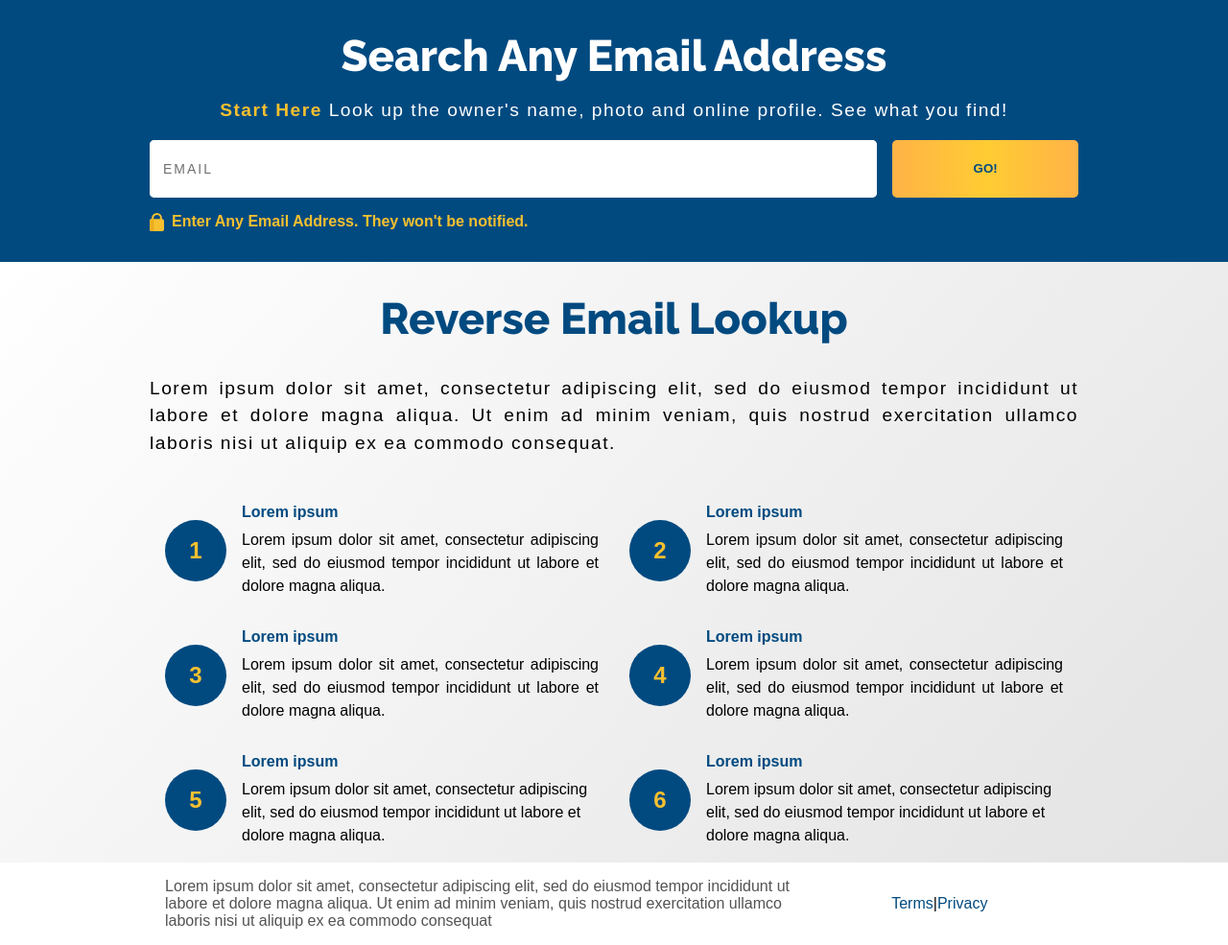
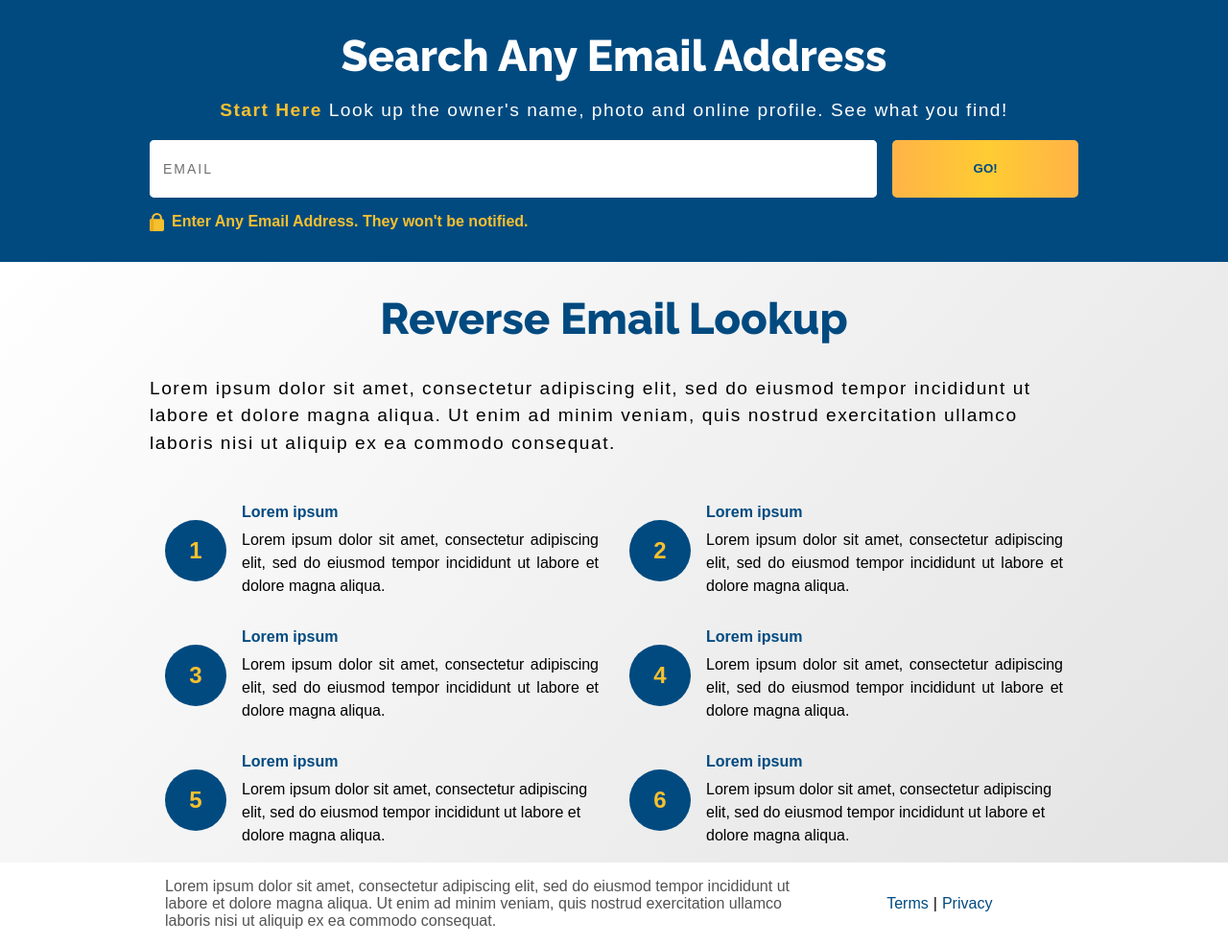
Before and after one commit to NexFlare/BeenVerified, a PHP site: page / in a window 1280 px wide. Shown: the part 57-1042 px from the top of the page at 96% size. Run offline with PHP 8.4, Linux system fonts and the light colour scheme.

Commit message:
changes in ui

```diff
--- a/public/index.html
+++ b/public/index.html
@@ -80,7 +80,7 @@
     <main class="main">
       <div class="root-container hor-center">
         <div class="heading b tac main-heading">Reverse Email Lookup</div>
-        <div class="hor-center justify sub-heading">
+        <div class="hor-center sub-heading">
           Lorem ipsum dolor sit amet, consectetur adipiscing elit, sed do
           eiusmod tempor incididunt ut labore et dolore magna aliqua. Ut enim ad
           minim veniam, quis nostrud exercitation ullamco laboris nisi ut
@@ -169,10 +169,10 @@
       <div class="root-container hor-center">
         <div class="d-flex footer-container">
           <p class="gr condition-detail">Lorem ipsum dolor sit amet, consectetur adipiscing elit, sed do
-            eiusmod tempor incididunt ut labore et dolore magna aliqua. Ut enim ad minim veniam, quis nostrud exercitation ullamco laboris nisi ut aliquip ex ea commodo consequat
+            eiusmod tempor incididunt ut labore et dolore magna aliqua. Ut enim ad minim veniam, quis nostrud exercitation ullamco laboris nisi ut aliquip ex ea commodo consequat.
           </p>
           <div class="conditions tac">
-            <span class="b">Terms</span><span>|</span><span class="b">Privacy</span>
+            <span class="b condition-link">Terms</span><span>|</span><span class="b condition-link">Privacy</span>
           </div>
         </div>
       </div>
--- a/public/stylesheet/index.css
+++ b/public/stylesheet/index.css
@@ -171,6 +171,10 @@ input:focus {
   cursor: pointer;
 }
 
+.condition-link {
+  padding: 0rem 5px;
+}
+
 .condition-detail {
   flex: 70%;
 }
```
